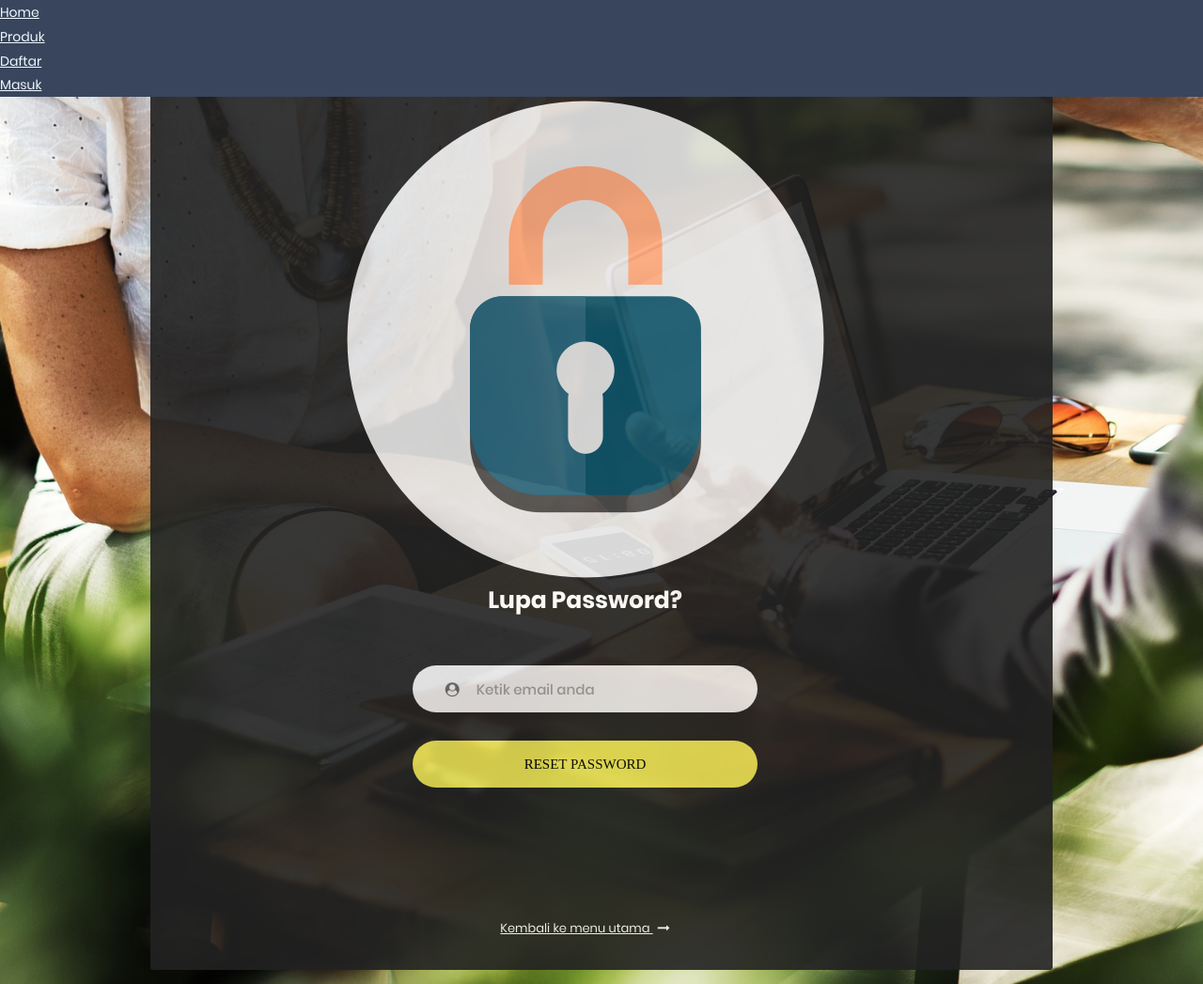
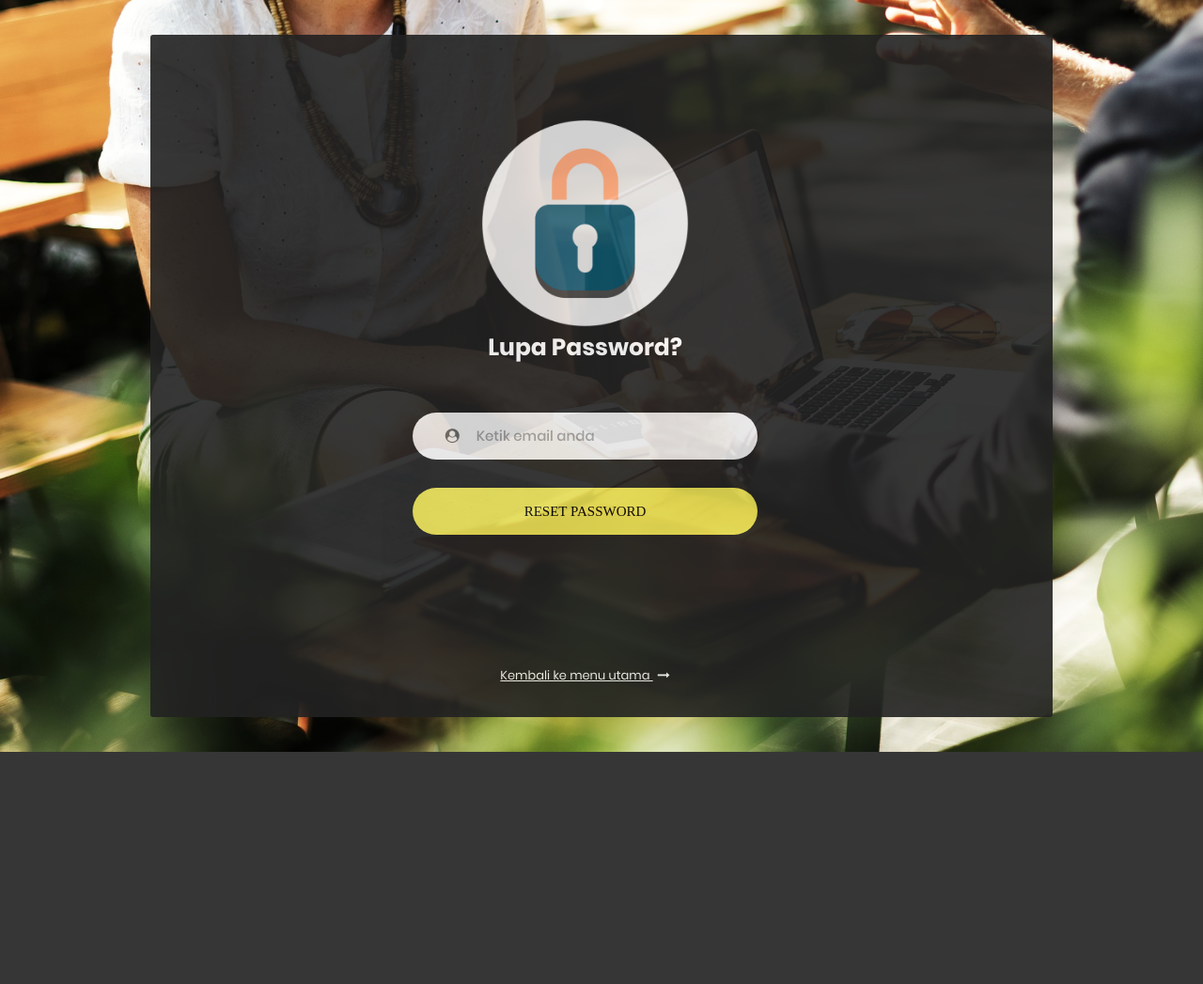
Before and after one commit to restorderid/restorder, a PHP site: page /restorder/user/forgetpass.php in a window 1280 px wide. Shown: the whole page at 94% size. After the commit the page ends 800 px from the top, so only its background shows below. Run offline with PHP 8.4, Linux system fonts and the light colour scheme; some libraries are stand-ins or nearby versions; some web fonts are replaced.

Commit message:
version 1.0.2 layout

```diff
--- a/user/forgetpass.php
+++ b/user/forgetpass.php
@@ -36,27 +36,12 @@
 	</head>
 
 	<body>
-
-        <!--========== NAVBAR ==========-->
-
-
-                            <div class="navigasi">
-                                <ul class="navbar">
-                                    <li><a  href="../">Home</a>
-                                    <li><a  href="#">Produk</a>
-                                    <li><a  href="register.php">Daftar</a>
-                                    <li><a  href="login.php">Masuk</a>
-                                </ul>
-                            </div>
-
-        <!--========== END NAVBAR ==========-->
-
 	<div class="limiter">
 		<div class="container-login100">
 			<div class="wrap-login100">
 
-				<div class="login100-pic js-tilt" data-tilt>
-					<img src="../asset/img/medium/forgetpassword.png" alt="IMG">
+				<div class="login100-pic">
+					<img src="../asset/img/medium/forgetpassword.png" alt="IMG" width="30%;">
 				</div>
 
 				<form class="login100-form validate-form" method="POST" action="">
```
